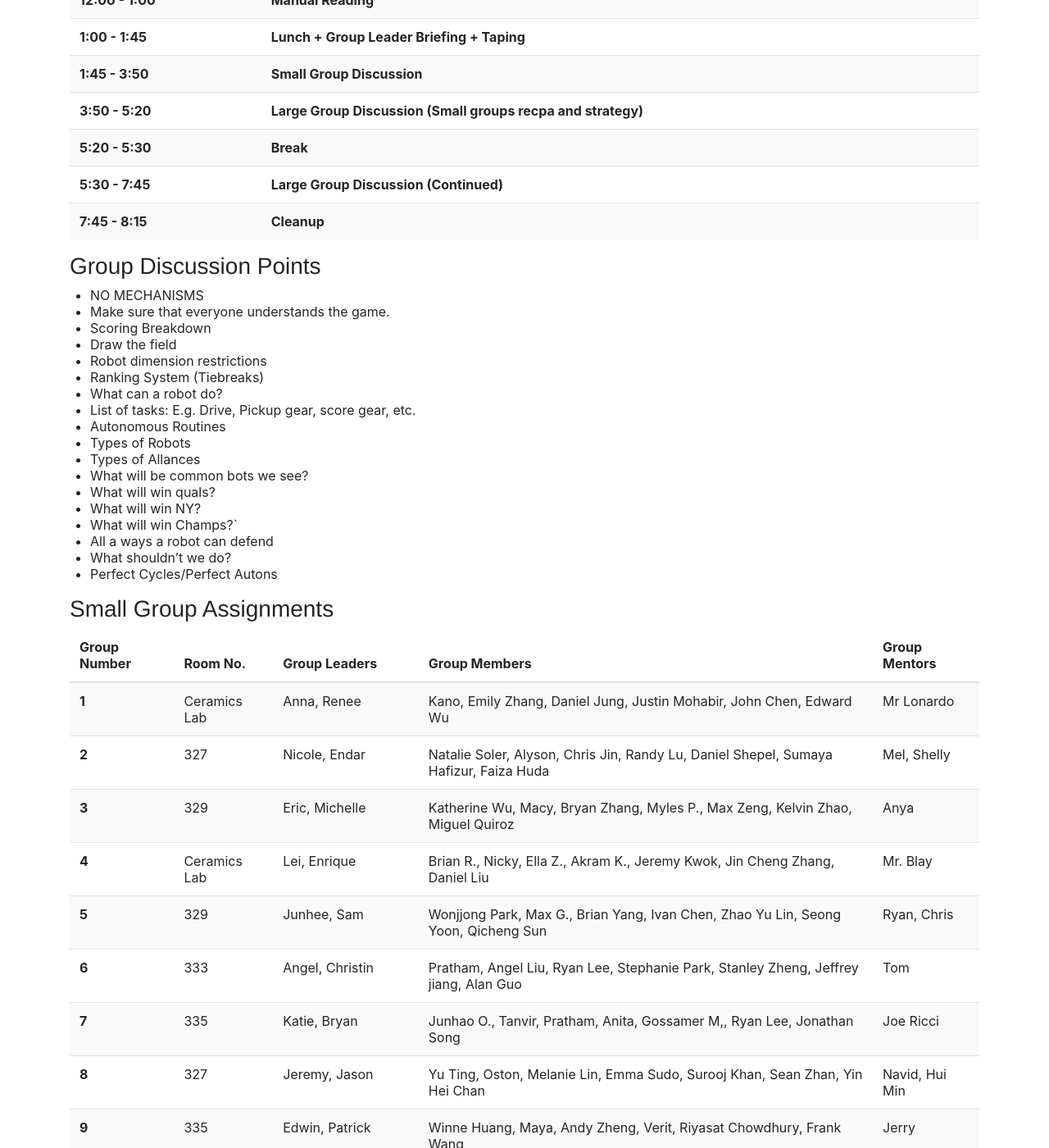
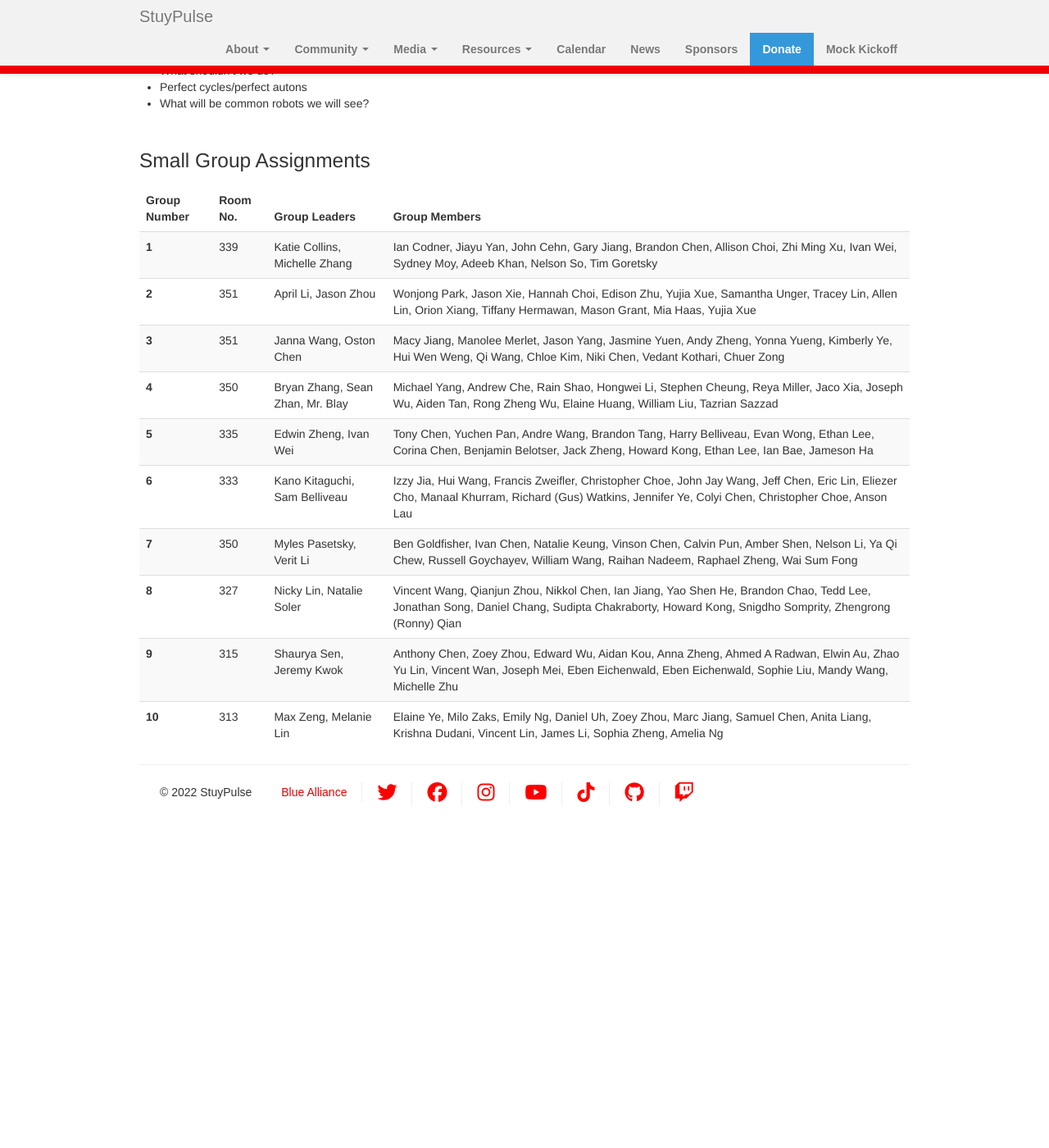
Before and after one commit to StuyPulse/team694.github.io, a Jekyll site: the page built from kickoff/index.md, in a window 1280 px wide and 1400 px high, scrolled down 861 px. Shown: the whole window at 82% size. Built offline with Jekyll 4.4.1, drawn with Linux system fonts in a browser that asks for light colours; nearby versions of some CDN libraries; after the commit the page ends 1883 px from its top, so only the background shows below that; some of the changed text lies outside the part shown.

Commit message:
Add temporary tab for mock kickoff (#280)
* Add Kickoff tab and readjust size of navbar container

* Add /kickoff/ href to navbar

* Add information about mock game and update groups

* Update groups

* Revert css change

* Remove Contact tab to fit Mock Kickoff tab in navbar

* Correct room numbers

* Update room numbers

```diff
--- a/_includes/navbar.html
+++ b/_includes/navbar.html
@@ -46,9 +46,9 @@
                             <li{% if page.url == '/calendar/' %} class="active"{% endif %}><a href="/calendar/">Calendar </a></li>
                             <li{% if page.url contains '/blog/' %} class="active"{% endif %}><a href="/blog/">News </a></li>
                             <!-- <li{% if page.url == '/contact/' %} class="active"{% endif %}><a href="/contact/">Contact</a></li> -->
-                            <li{% if page.url == '/contact/' %} class="active"{% endif %}><a href="/contact/">Contact Us </a></li>
                             <li{% if page.url == '/sponsors/' %} class="active"{% endif %}><a href="/sponsors/">Sponsors </a></li>
                             <li id="donate"><a href="/donate/" >Donate</a></li>
+                            <li><a href="/kickoff/">Mock Kickoff</a></li>
                         </ul>
                     </div><!--/.nav-collapse -->
                 </div>
--- a/kickoff/index.md
+++ b/kickoff/index.md
@@ -1,33 +1,25 @@
 ---
 layout: page
-title: 2020 Kickoff Information
+title: 2022 Mock Kickoff Information
+description: Dedicated page for Kickoff information
 ---
-<link rel="stylesheet" href="https://stackpath.bootstrapcdn.com/bootstrap/4.3.1/css/bootstrap.min.css" integrity="sha384-ggOyR0iXCbMQv3Xipma34MD+dH/1fQ784/j6cY/iJTQUOhcWr7x9JvoRxT2MZw1T" crossorigin="anonymous">
-<script src="https://code.jquery.com/jquery-3.3.1.slim.min.js" integrity="sha384-q8i/X+965DzO0rT7abK41JStQIAqVgRVzpbzo5smXKp4YfRvH+8abtTE1Pi6jizo" crossorigin="anonymous"></script>
-<script src="https://cdnjs.cloudflare.com/ajax/libs/popper.js/1.14.7/umd/popper.min.js" integrity="sha384-UO2eT0CpHqdSJQ6hJty5KVphtPhzWj9WO1clHTMGa3JDZwrnQq4sF86dIHNDz0W1" crossorigin="anonymous"></script>
-<script src="https://stackpath.bootstrapcdn.com/bootstrap/4.3.1/js/bootstrap.min.js" integrity="sha384-JjSmVgyd0p3pXB1rRibZUAYoIIy6OrQ6VrjIEaFf/nJGzIxFDsf4x0xIM+B07jRM" crossorigin="anonymous"></script>
-<link rel="stylesheet" href="https://cdnjs.cloudflare.com/ajax/libs/font-awesome/4.7.0/css/font-awesome.min.css">
 
-## FRC Kickoff 2020
-Resources for StuyPulse on Kickoff
+## 2014 FRC Game: Aerial Assist
 
-## FIRST Downloads
-### Encryption Key:
-R!$E2geTHeR#2020
+### Materials:
+* [Game Animation](https://www.youtube.com/watch?v=f5zWzICG5to)
+* [Game Overview](https://www.firstinspires.org/sites/default/files/uploads/resource_library/frc/game-and-season-info/archive/2014/2014-frc-game-1page.pdf)
+* [Game Manual](https://www.firstinspires.org/sites/default/files/uploads/resource_library/frc/game-and-season-info/archive/2014/2014-game-manual.pdf)
+* [Abridged Game Manual](https://docs.google.com/document/d/1SW20YcCLz49NzhDDDxrBql47XnoDwZIhG_l5dsZ0nZ0/edit)
 
-### Decrypted Versions:
-* [2020 FRC Game Season Manual](/img/2020FRCGameSeasonManual.pdf)
-
-### Videos:
-* [Game Animation](https://www.youtube.com/watch?v=gmiYWTmFRVE)
-* [2020 Field Tour Video: Shield Generator](https://www.youtube.com/watch?v=YSPIPEJVZAw)
-* [2020 Field Tour Video: Power Port](https://www.youtube.com/watch?v=yl3Goq5VsyQ)
-* [2020 Field Tour Video: Loading Bay](https://www.youtube.com/watch?v=41UgChIeSQw)
-* [2020 Field Tour Video: Rockwell](https://www.youtube.com/watch?v=WH0H8fHIP6I)
-* [2020 Field Tour Video: Alliance Station](https://www.youtube.com/watch?v=Yky0AQUACVQA)
+&nbsp;
 
 ### Schedule:
 <table class="table table-striped">
+  <colgroup>
+    <col span="1" style="width:30%">
+    <col span="1" style="width:70%">
+  </colgroup>
   <thead>
     <tr>
       <th scope="col"> Time </th>
@@ -36,43 +28,21 @@ R!$E2geTHeR#2020
   </thead>
   <tbody>
   <tr>
-    <th scope="row"> 9:00 - 10:00 </th>
-    <th scope="row"> Setup </th>
+    <th scope="row" style=""> 3:55 - 4:05  </th>
+    <th scope="row"> Start, Breakoff into Groups </th>
   </tr>
   <tr>
-    <th scope="row"> 10:00 - 12:00 </th>
-    <th scope="row"> Kickoff Broadcast </th>
-  </tr>
-  <tr>
-    <th scope="row"> 12:00 - 1:00 </th>
-    <th scope="row"> Manual Reading </th>
-  </tr>
-  <tr>
-    <th scope="row"> 1:00 - 1:45 </th>
-    <th scope="row"> Lunch + Group Leader Briefing + Taping </th>
-  </tr>
-  <tr>
-    <th scope="row"> 1:45 - 3:50 </th>
+    <th scope="row"> 4:05 - 5:00 </th>
     <th scope="row"> Small Group Discussion </th>
   </tr>
   <tr>
-    <th scope="row"> 3:50 - 5:20 </th>
-    <th scope="row"> Large Group Discussion (Small groups recpa and strategy) </th>
-  </tr>
-  <tr>
-    <th scope="row"> 5:20 - 5:30 </th>
-    <th scope="row"> Break </th>
-  </tr>
-  <tr>
-    <th scope="row"> 5:30 - 7:45 </th>
-    <th scope="row"> Large Group Discussion (Continued) </th>
-  </tr>
-  <tr>
-    <th scope="row"> 7:45 - 8:15 </th>
-    <th scope="row"> Cleanup </th>
+    <th scope="row"> 5:00 - 6:00 </th>
+    <th scope="row"> Big Group Discussion</th>
   </tr>
   </tbody>
 </table>
+
+&nbsp;
 
 ### Group Discussion Points
 * NO MECHANISMS
@@ -86,13 +56,15 @@ R!$E2geTHeR#2020
 * Autonomous Routines
 * Types of Robots
 * Types of Allances
-* What will be common bots we see?
 * What will win quals?
-* What will win NY?
+* What will win a regional?
 * What will win Champs?`
 * All a ways a robot can defend
 * What shouldn't we do?
-* Perfect Cycles/Perfect Autons
+* Perfect cycles/perfect autons
+* What will be common robots we will see?
+
+&nbsp;
 
 ### Small Group Assignments
 
@@ -103,90 +75,68 @@ R!$E2geTHeR#2020
       <th scope="col"> Room No. </th>
       <th scope="col"> Group Leaders </th>
       <th scope="col"> Group Members </th>
-      <th scope="col"> Group Mentors </th>
     </tr>
   </thead>
   <tbody>
   <tr>
     <th scope="row"> 1 </th>
-    <td> Ceramics Lab </td>
-    <td> Anna, Renee </td>
-    <td> Kano, Emily Zhang, Daniel Jung, Justin Mohabir, John Chen, Edward Wu </td>
-    <td> Mr Lonardo </td>
+    <td> 339 </td>
+    <td> Katie Collins, Michelle Zhang </td>
+    <td> Ian Codner, Jiayu Yan, John Cehn, Gary Jiang, Brandon Chen, Allison Choi, Zhi Ming Xu, Ivan Wei, Sydney Moy, Adeeb Khan, Nelson So, Tim Goretsky </td>
   </tr>
   <tr>
     <th scope="row"> 2 </th>
-    <td> 327 </td>
-    <td> Nicole, Endar </td>
-    <td> Natalie Soler, Alyson, Chris Jin, Randy Lu, Daniel Shepel, Sumaya Hafizur, Faiza Huda </td>
-    <td> Mel, Shelly </td>
+    <td> 351 </td>
+    <td> April Li, Jason Zhou </td>
+    <td> Wonjong Park, Jason Xie, Hannah Choi, Edison Zhu, Yujia Xue, Samantha Unger, Tracey Lin, Allen Lin, Orion Xiang, Tiffany Hermawan, Mason Grant, Mia Haas, Yujia Xue </td>
   </tr>
   <tr>
     <th scope="row"> 3 </th>
-    <td> 329 </td>
-    <td> Eric, Michelle </td>
-    <td> Katherine Wu, Macy, Bryan Zhang, Myles P., Max Zeng, Kelvin Zhao,  Miguel Quiroz </td>
-    <td> Anya </td>
+    <td> 351 </td>
+    <td> Janna Wang, Oston Chen </td>
+    <td> Macy Jiang, Manolee Merlet, Jason Yang, Jasmine Yuen, Andy Zheng, Yonna Yueng, Kimberly Ye, Hui Wen Weng, Qi Wang, Chloe Kim, Niki Chen, Vedant Kothari, Chuer Zong </td>
   </tr>
   <tr>
     <th scope="row"> 4 </th>
-    <td> Ceramics Lab </td>
-    <td> Lei, Enrique </td>
-    <td> Brian R., Nicky, Ella Z., Akram K., Jeremy Kwok, Jin Cheng Zhang, Daniel Liu </td>
-    <td> Mr. Blay </td>
+    <td> 350 </td>
+    <td> Bryan Zhang, Sean Zhan, Mr. Blay </td>
+    <td> Michael Yang, Andrew Che, Rain Shao, Hongwei Li, Stephen Cheung, Reya Miller, Jaco Xia, Joseph Wu, Aiden Tan, Rong Zheng Wu, Elaine Huang, William Liu, Tazrian Sazzad </td>
   </tr>
   <tr>
     <th scope="row"> 5 </th>
-    <td> 329 </td>
-    <td> Junhee, Sam </td>
-    <td> Wonjjong Park, Max G., Brian Yang, Ivan Chen, Zhao Yu Lin, Seong Yoon, Qicheng Sun </td>
-    <td> Ryan, Chris </td>
+    <td> 335 </td>
+    <td> Edwin Zheng, Ivan Wei </td>
+    <td> Tony Chen, Yuchen Pan, Andre Wang, Brandon Tang, Harry Belliveau, Evan Wong, Ethan Lee, Corina Chen, Benjamin Belotser, Jack Zheng, Howard Kong, Ethan Lee, Ian Bae, Jameson Ha </td>
   </tr>
   <tr>
     <th scope="row"> 6 </th>
     <td> 333 </td>
-    <td> Angel, Christin </td>
-    <td> Pratham, Angel Liu, Ryan Lee, Stephanie Park, Stanley Zheng, Jeffrey jiang, Alan Guo </td>
-    <td> Tom </td>
+    <td> Kano Kitaguchi, Sam Belliveau </td>
+    <td> Izzy Jia, Hui Wang, Francis Zweifler, Christopher Choe, John Jay Wang, Jeff Chen, Eric Lin, Eliezer Cho, Manaal Khurram, Richard (Gus) Watkins, Jennifer Ye, Colyi Chen, Christopher Choe, Anson Lau </td>
   </tr>
   <tr>
     <th scope="row"> 7 </th>
-    <td> 335 </td>
-    <td> Katie, Bryan </td>
-    <td> Junhao O., Tanvir, Pratham, Anita, Gossamer M,, Ryan Lee, Jonathan Song </td>
-    <td> Joe Ricci </td>
+    <td> 350 </td>
+    <td> Myles Pasetsky, Verit Li </td>
+    <td> Ben Goldfisher, Ivan Chen, Natalie Keung, Vinson Chen, Calvin Pun, Amber Shen, Nelson Li, Ya Qi Chew, Russell Goychayev, William Wang, Raihan Nadeem, Raphael Zheng, Wai Sum Fong </td>
   </tr>
   <tr>
     <th scope="row"> 8 </th>
     <td> 327 </td>
-    <td> Jeremy, Jason </td>
-    <td> Yu Ting, Oston, Melanie Lin, Emma Sudo, Surooj Khan, Sean Zhan, Yin Hei Chan </td>
-    <td> Navid, Hui Min </td>
+    <td> Nicky Lin, Natalie Soler </td>
+    <td> Vincent Wang, Qianjun Zhou, Nikkol Chen, Ian Jiang, Yao Shen He, Brandon Chao, Tedd Lee, Jonathan Song, Daniel Chang, Sudipta Chakraborty, Howard Kong, Snigdho Somprity, Zhengrong (Ronny) Qian </td>
   </tr>
   <tr>
     <th scope="row"> 9 </th>
-    <td> 335 </td>
-    <td> Edwin, Patrick  </td>
-    <td> Winne Huang, Maya, Andy Zheng, Verit, Riyasat Chowdhury, Frank Wang </td>
-    <td> Jerry </td>
+    <td> 315 </td>
+    <td> Shaurya Sen, Jeremy Kwok  </td>
+    <td> Anthony Chen, Zoey Zhou, Edward Wu, Aidan Kou, Anna Zheng, Ahmed A Radwan, Elwin Au, Zhao Yu Lin, Vincent Wan, Joseph Mei, Eben Eichenwald, Eben Eichenwald, Sophie Liu, Mandy Wang, Michelle Zhu </td>
   </tr>
   <tr>
     <th scope="row"> 10 </th>
-    <td> 335 </td>
-    <td> Brianna, Winston  </td>
-    <td> Seonga, Junhao S., Jason Z., Ayan, Steven Shi, Michael Yang </td>
-    <td> Yi Lin </td>
+    <td> 313 </td>
+    <td> Max Zeng, Melanie Lin </td>
+    <td> Elaine Ye, Milo Zaks, Emily Ng, Daniel Uh, Zoey Zhou, Marc Jiang, Samuel Chen, Anita Liang, Krishna Dudani, Vincent Lin, James Li, Sophia Zheng, Amelia Ng </td>
   </tr>
-  <tr>
-    <th scope="row"> 11 </th>
-    <td> 339 </td>
-    <td> Alan L., Qiong (Joseph)  </td>
-    <td> Victor, Janna, Junhao O., Vansh, Yuk Kwan Lau, Rorie Taylor, Justin Zou </td>
-  <td> Piotr, Colin </td>
-  <tr>
-    <th scope="row"> 12 </th>
-    <td> 333 </td>
-    <td> Tahsin, Coby  </td>
-    <td> Sabrina, Jia Yang, Perry, Oliver, Anjini Katari, Vincent Wang </td>
-    <td> Jeanne, Chris </td>
-  </tr>
+  </tbody>
+</table>
```
